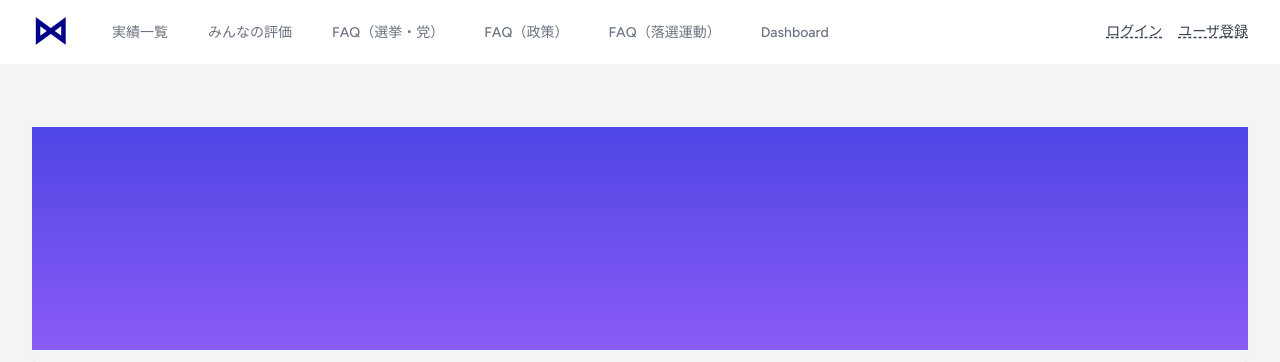
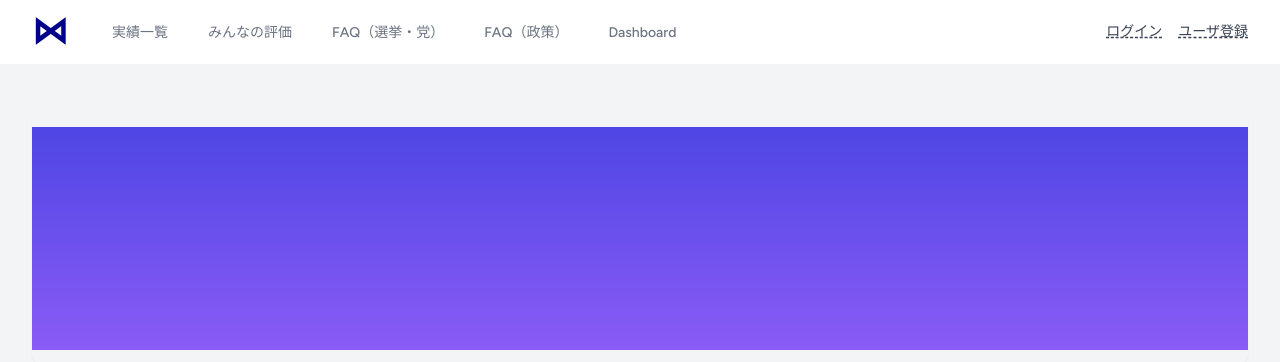
Before and after one commit to kilica/workestimator, a Laravel app: page / in a window 1280 px wide. Shown: the top 362 px of the page. Run offline with Laravel 10, Linux system fonts and the light colour scheme; style sheets or scripts are compiled from the project's sources.

Commit message:
Remove FAQ（落選運動）navigation links from global menu
- Remove desktop navigation link for /faq-h
- Remove mobile navigation link for /faq-h
- FAQ page remains accessible via direct URL /faq-h
- Only navigation menu entries removed as requested

Co-Authored-By: 氷川霧霞 <kilica.hikawa@gmail.com>

```diff
--- a/resources/views/layouts/navigation.blade.php
+++ b/resources/views/layouts/navigation.blade.php
@@ -23,9 +23,6 @@
                     </x-nav-link>
                     <x-nav-link :href="route('faq-2')" :active="request()->routeIs('faq-2')">
                         {{ __('FAQ（政策）') }}
-                    </x-nav-link>
-                    <x-nav-link :href="route('faq-h')" :active="request()->routeIs('faq-h')">
-                        {{ __('FAQ（落選運動）') }}
                     </x-nav-link>
                     <x-nav-link :href="route('dashboard')" :active="request()->routeIs('dashboard')">
                         {{ __('Dashboard') }}
@@ -116,9 +113,6 @@
             <x-responsive-nav-link :href="route('faq-2')" :active="request()->routeIs('faq-2')">
                 {{ __('FAQ（政策）') }}
             </x-responsive-nav-link>
-            <x-responsive-nav-link :href="route('faq-h')" :active="request()->routeIs('faq-h')">
-                {{ __('FAQ（落選運動）') }}
-            </x-responsive-nav-link>
 
             @auth
                 @if(Auth::user()->role === 'admin')
```
